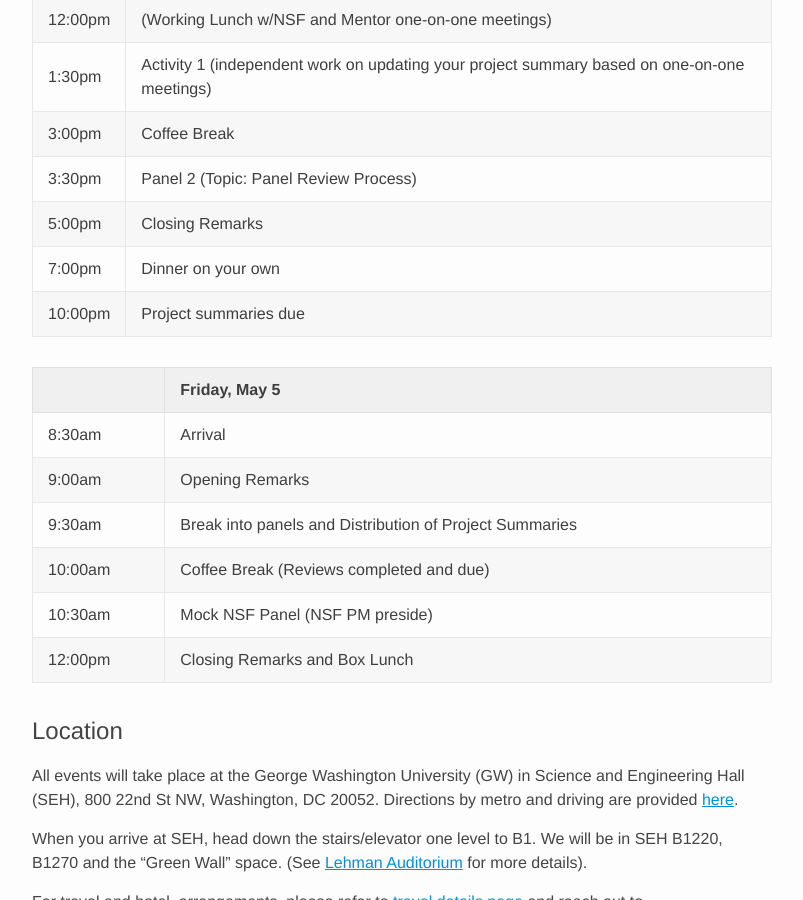
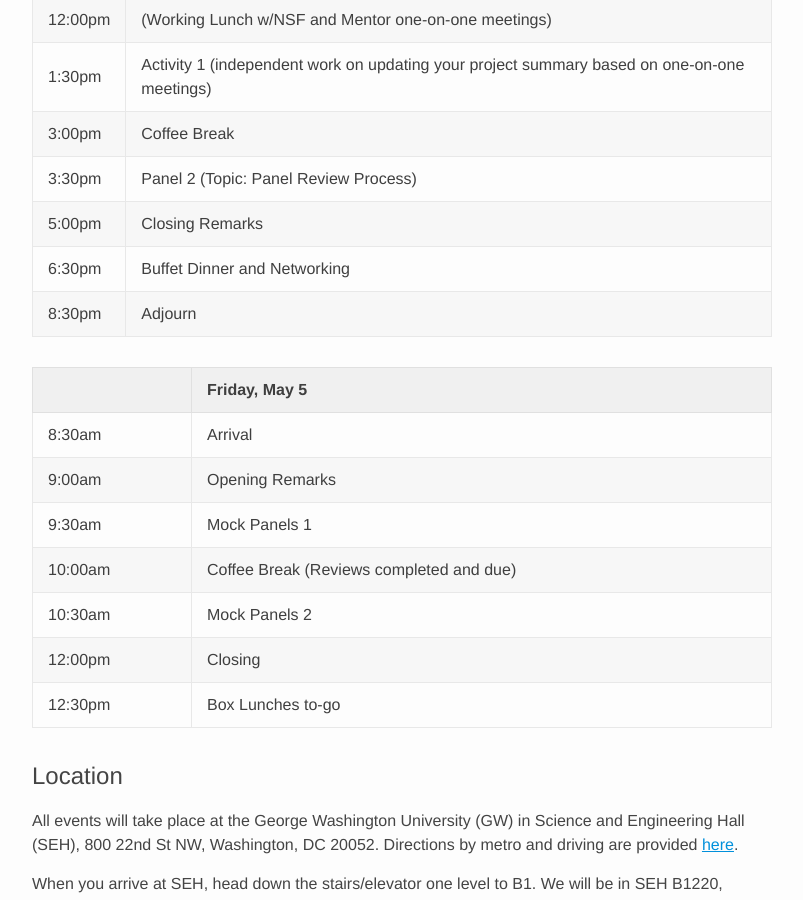
Before and after one commit to satc-aspiring-pi-workshop-2023/satc-aspiring-pi-workshop-2023.github.io, a Jekyll site: the page built from index.md, in a window 1280 px wide and 900 px high, scrolled down 1370 px. Shown: the whole window, without its empty margins (238-1041 px from the left). Built offline with Jekyll 4.4.1, drawn with Linux system fonts in a browser that asks for light colours; some web fonts are replaced.

Commit message:
updat to tentative schedule

```diff
--- a/index.md
+++ b/index.md
@@ -36,7 +36,7 @@ See the [Call For Participants](/cfp) for more details on participation. Importa
 ## Tentative Program Schedule
 
 
-|         | Thursday, May 4                                                                                |
+|         | Thursday, May 4                                                                             |
 |---------|---------------------------------------------------------------------------------------------|
 | 8:00am  | Arrival & Registration                                                                      |
 | 9:15am  | Opening Remarks by NSF PMs and Organizers                                                   |
@@ -48,19 +48,22 @@ See the [Call For Participants](/cfp) for more details on participation. Importa
 | 3:00pm  | Coffee Break                                                                                |
 | 3:30pm  | Panel 2 (Topic: Panel Review Process)                                                       |
 | 5:00pm  | Closing Remarks                                                                             |
-| 7:00pm  | Dinner on your own                                                                          |
-| 10:00pm | Project summaries due                                                                       |
+| 6:30pm  | Buffet Dinner and Networking                                                                |
+| 8:30pm  | Adjourn                                                                                     |
 
 
 
-|         | Friday, May 5                                           |
-|---------|---------------------------------------------------------|
-| 8:30am  | Arrival                                                 |
-| 9:00am  | Opening Remarks                                         |
-| 9:30am  | Break into panels and Distribution of Project Summaries |
-| 10:00am | Coffee Break (Reviews completed and due)                |
-| 10:30am | Mock NSF Panel (NSF PM preside)                         |
-| 12:00pm | Closing Remarks and Box Lunch                           |
+
+
+|         | Friday, May 5                            |
+|---------|------------------------------------------|
+| 8:30am  | Arrival                                  |
+| 9:00am  | Opening Remarks                          |
+| 9:30am  | Mock Panels 1                            |
+| 10:00am | Coffee Break (Reviews completed and due) |
+| 10:30am | Mock Panels 2                            |
+| 12:00pm | Closing                                  |
+| 12:30pm | Box Lunches to-go                         |
 
 
 
```
